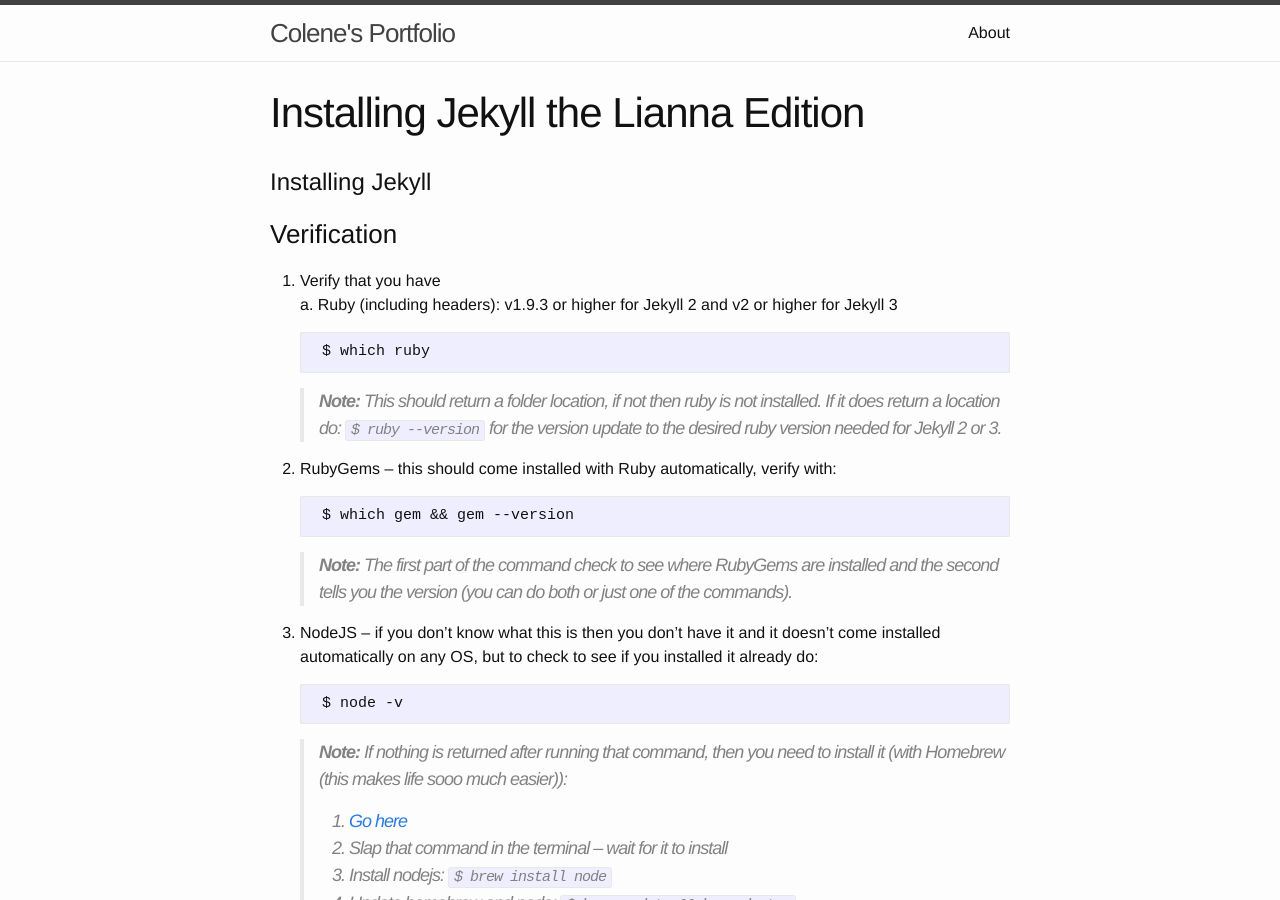
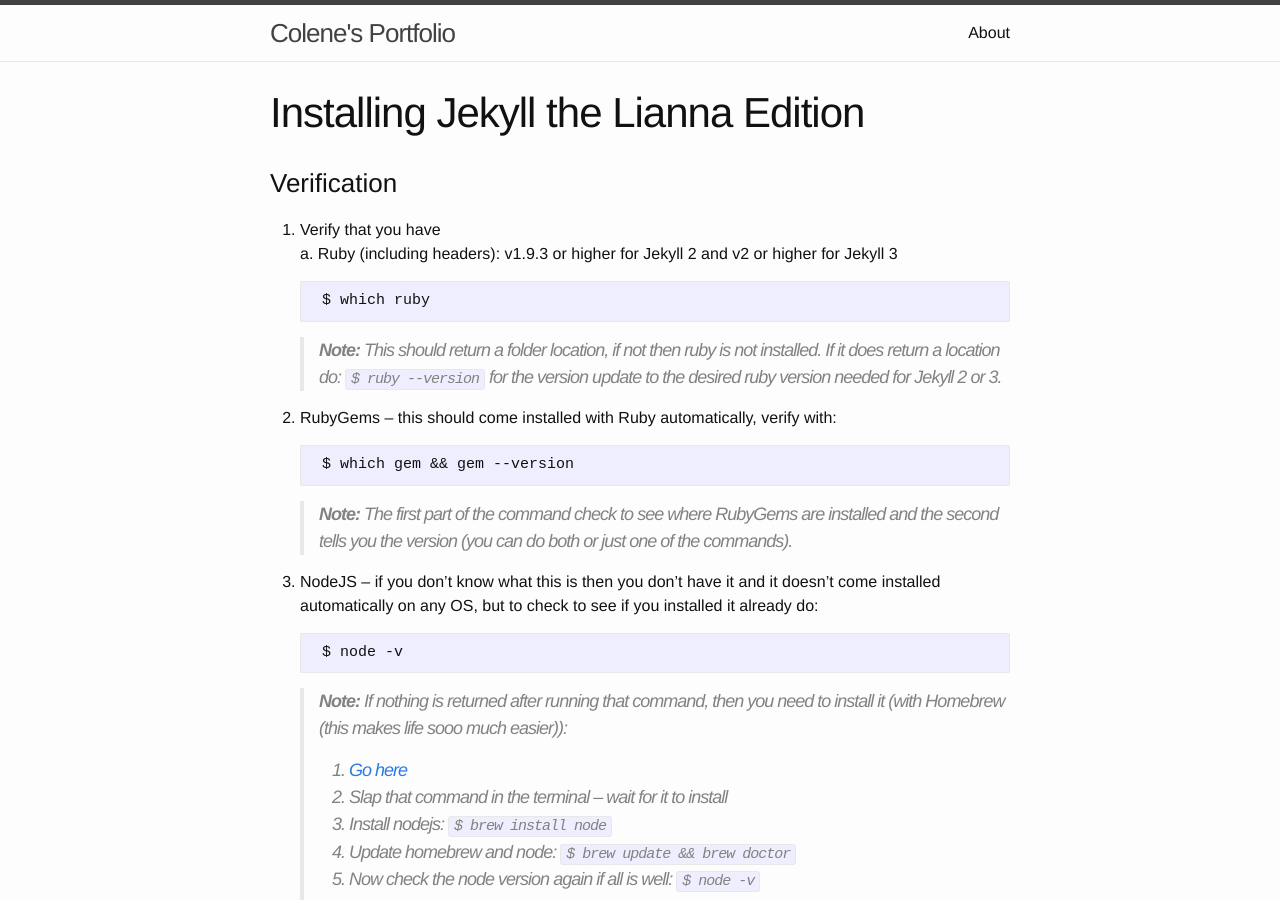
Before and after one commit to colene-m/colene-m.github.io, a Jekyll site: the page built from _posts/2016-07-22-installing-jekyll-the-lianna-edition.md, in a window 1280 px wide and 900 px high. Built offline with Jekyll 4.4.1, drawn with Linux system fonts in a browser that asks for light colours.

Commit message:
Removed extra title heading.

```diff
--- a/_posts/2016-07-22-installing-jekyll-the-lianna-edition.md
+++ b/_posts/2016-07-22-installing-jekyll-the-lianna-edition.md
@@ -4,8 +4,6 @@ title: "Installing Jekyll the Lianna Edition"
 date: 2016-07-22
 desc: "Instructions on how to install Jekyll for Lianna."
 ---
-# Installing Jekyll
-
 ### Verification
 
 1. Verify that you have
```
